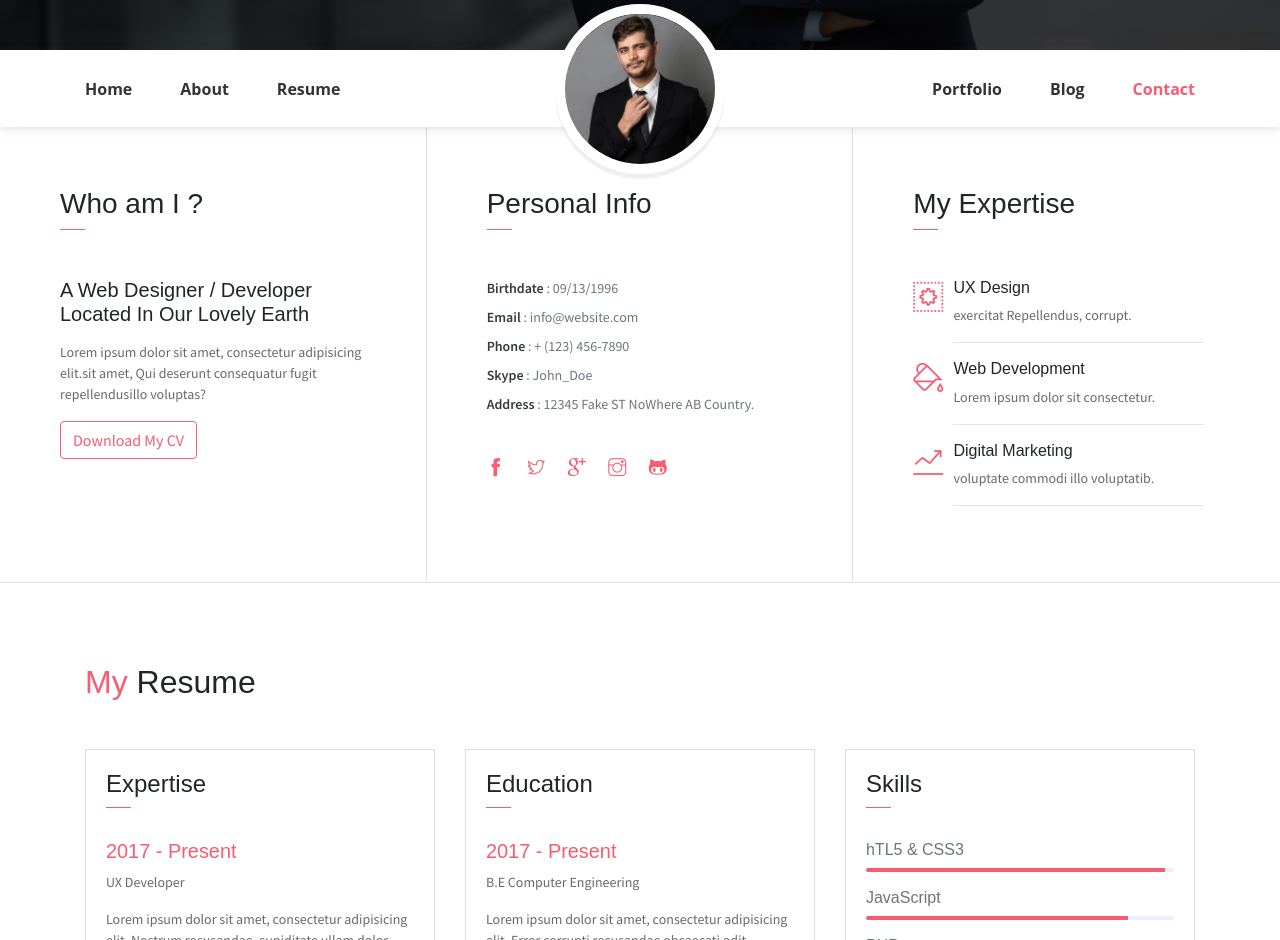
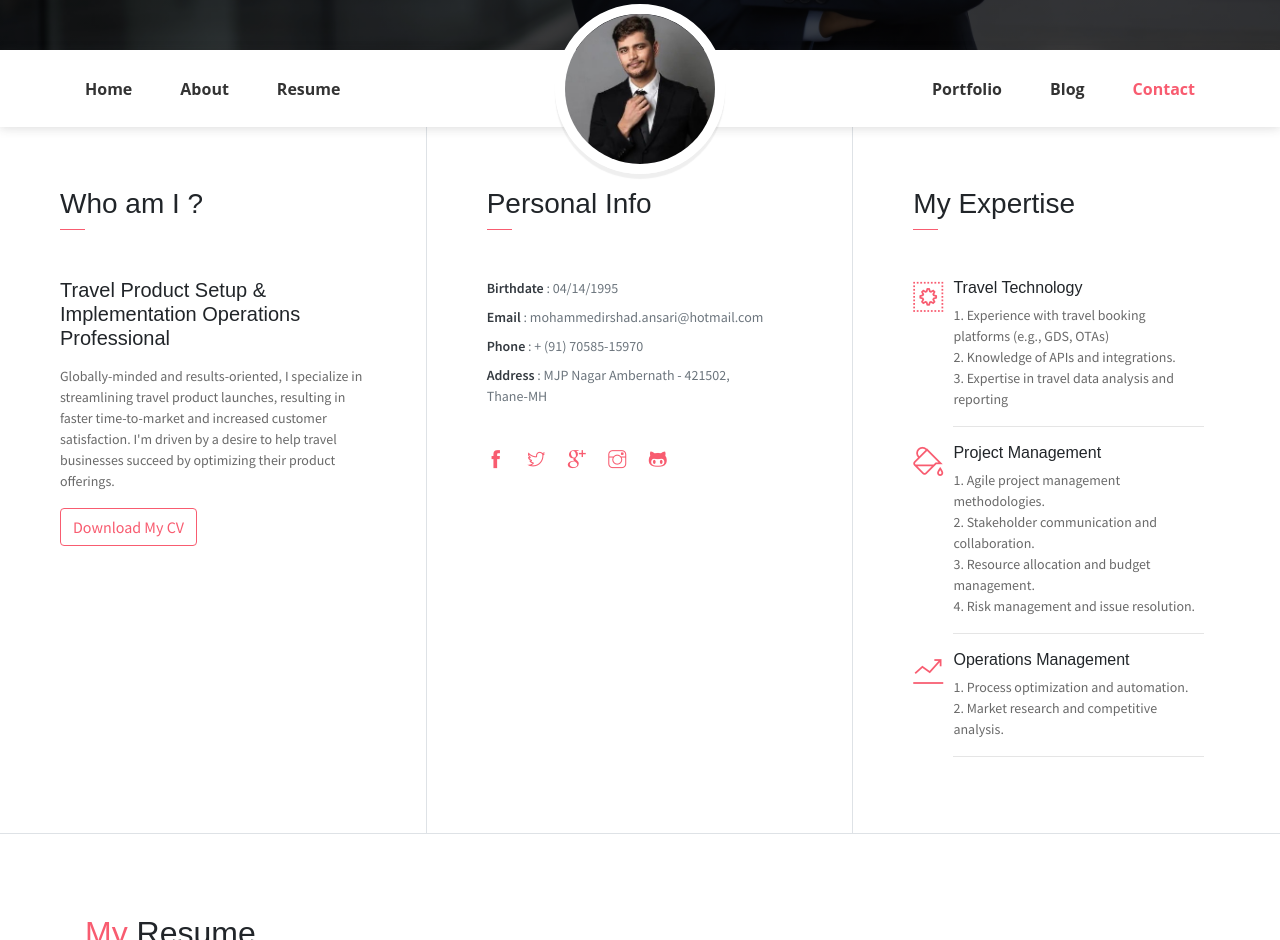
Before and after one commit to ItsYourMiA/miansari-info.github.io, a plain HTML site: page index.html in a window 1280 px wide. Shown: the part 590-1530 px from the top of the page. Drawn offline with Linux system fonts and the light colour scheme; some packages are replaced by stand-ins of ours; some icons are missing.

Commit message:
Add files via upload
changes updated

```diff
--- a/index.html
+++ b/index.html
@@ -51,7 +51,7 @@
                     <img src="assets/imgs/avatar2.jpeg" alt="" class="brand-img">
                     <li class="brand-txt">
                         <h5 class="brand-title">Mohammed Irshad Ansari</h5>
-                        <div class="brand-subtitle">Travel Product Implementation | Operation Manager</div>
+                        <div class="brand-subtitle">Travel Product Implementation | Operation Professional</div>
                     </li>
                 </ul>
                 <ul class="navbar-nav ml-auto">
@@ -73,19 +73,18 @@
             <div class="col-lg-4 about-card">
                 <h3 class="font-weight-light">Who am I ?</h3>
                 <span class="line mb-5"></span>
-                <h5 class="mb-3">A Web Designer / Developer Located In Our Lovely Earth</h5>
-                <p class="mt-20">Lorem ipsum dolor sit amet, consectetur adipisicing elit.sit amet, Qui deserunt consequatur fugit repellendusillo voluptas?</p>
+                <h5 class="mb-3">Travel Product Setup & Implementation Operations Professional</h5>
+                <p class="mt-20">Globally-minded and results-oriented, I specialize in streamlining travel product launches, resulting in faster time-to-market and increased customer satisfaction. I'm driven by a desire to help travel businesses succeed by optimizing their product offerings.</p>
                 <button class="btn btn-outline-danger"><i class="icon-down-circled2 "></i>Download My CV</button>
             </div>
             <div class="col-lg-4 about-card">
                 <h3 class="font-weight-light">Personal Info</h3>
                 <span class="line mb-5"></span>
                 <ul class="mt40 info list-unstyled">
-                    <li><span>Birthdate</span> : 09/13/1996</li>
-                    <li><span>Email</span> : info@website.com</li>
-                    <li><span>Phone</span> : + (123) 456-7890</li>
-                    <li><span>Skype</span> : John_Doe </li>
-                    <li><span>Address</span> :  12345 Fake ST NoWhere AB Country.</li>
+                    <li><span>Birthdate</span> : 04/14/1995</li>
+                    <li><span>Email</span> : mohammedirshad.ansari@hotmail.com</li>
+                    <li><span>Phone</span> : + (91) 70585-15970</li>
+                    <li><span>Address</span> :  MJP Nagar Ambernath - 421502,<br> Thane-MH</li>
                 </ul>
                 <ul class="social-icons pt-3">
                     <li class="social-item"><a class="social-link" href="#"><i class="ti-facebook" aria-hidden="true"></i></a></li>
@@ -101,24 +100,27 @@
                 <div class="row">
                     <div class="col-1 text-danger pt-1"><i class="ti-widget icon-lg"></i></div>
                     <div class="col-10 ml-auto mr-3">
-                        <h6>UX Design</h6>
-                        <p class="subtitle"> exercitat Repellendus,  corrupt.</p>
+                        <h6>Travel Technology</h6>
+                        <p class="subtitle"> 1. Experience with travel booking platforms (e.g., GDS, OTAs)<br> 2. Knowledge of APIs and integrations. <br> 3. Expertise in travel data analysis and reporting</p>
+
                         <hr>
                     </div>
                 </div>
                 <div class="row">
                     <div class="col-1 text-danger pt-1"><i class="ti-paint-bucket icon-lg"></i></div>
                     <div class="col-10 ml-auto mr-3">
-                        <h6>Web Development</h6>
-                        <p class="subtitle">Lorem ipsum dolor sit consectetur.</p>
+                        <h6>Project Management</h6>
+                        <p class="subtitle">1. Agile project management methodologies.<br>
+2. Stakeholder communication and collaboration.<br> 3. Resource allocation and budget management. <br> 4. Risk management and issue resolution.</p>
+
                         <hr>
                     </div>
                 </div>
                 <div class="row">
                     <div class="col-1 text-danger pt-1"><i class="ti-stats-up icon-lg"></i></div>
                     <div class="col-10 ml-auto mr-3">
-                        <h6>Digital Marketing</h6>
-                        <p class="subtitle">voluptate commodi illo voluptatib.</p>
+                        <h6>Operations Management</h6>
+                        <p class="subtitle">1. Process optimization and automation.<br> 2. Market research and competitive analysis.</p>
                         <hr>
                     </div>
                 </div>
```
